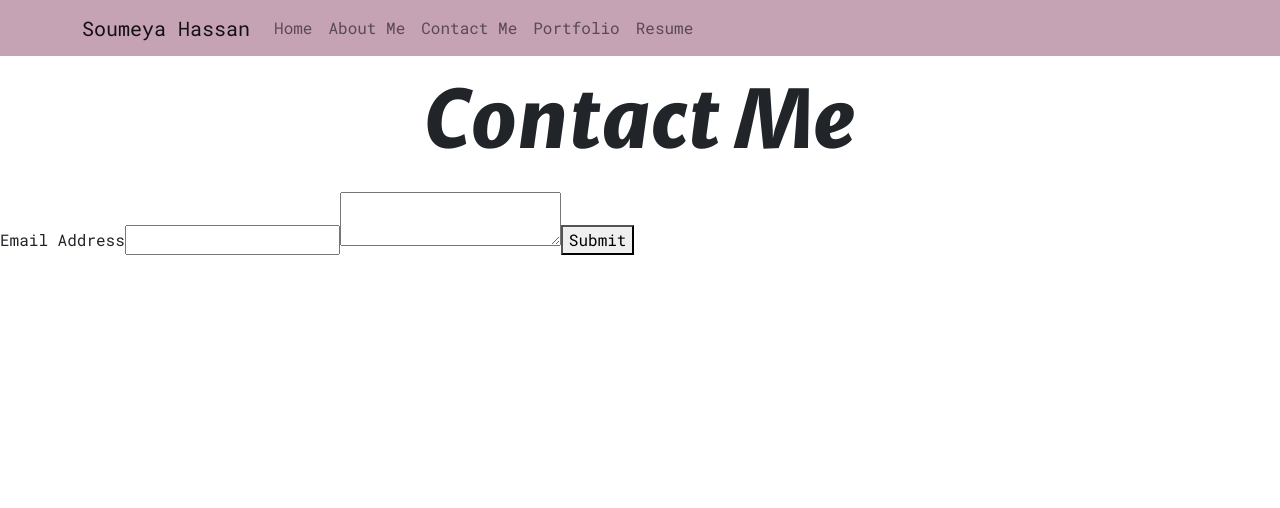
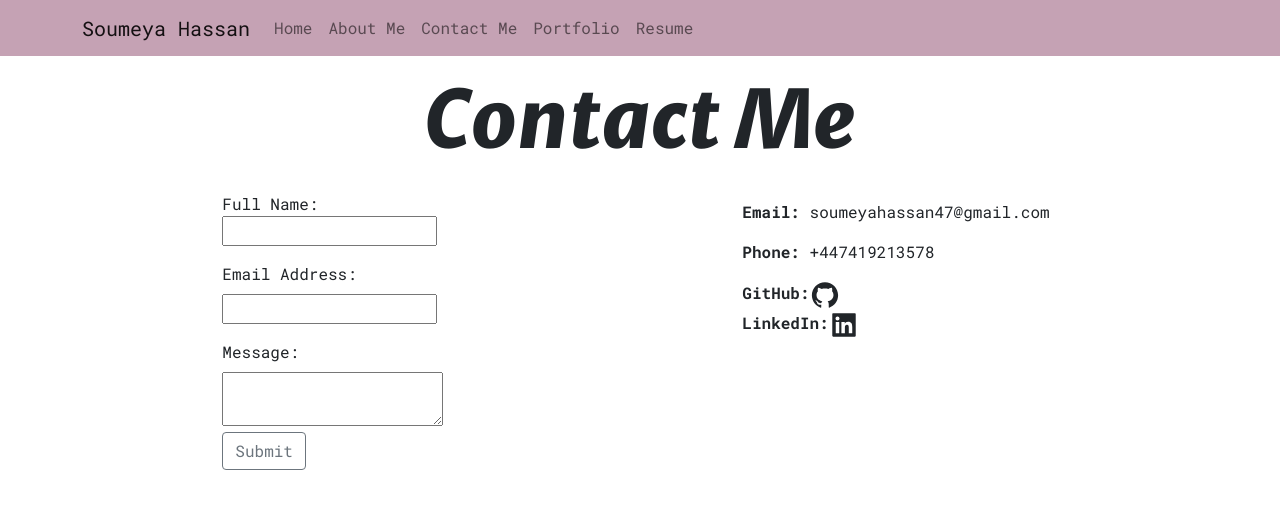
Before and after one commit to SoumeyaH/react-portfolio, a React (Create React App) app: page /contact-me in a window 1280 px wide. Shown: the top 508 px of the page. Built offline with nearby package versions, Linux system fonts and the light colour scheme; a web font is replaced by a local one.

Commit message:
styled contact page

```diff
--- a/package.json
+++ b/package.json
@@ -13,6 +13,7 @@
     "react": "^17.0.2",
     "react-bootstrap": "^2.0.0-beta.4",
     "react-dom": "^17.0.2",
+    "react-icons": "^4.2.0",
     "react-router-dom": "^5.2.0",
     "react-scripts": "4.0.3",
     "web-vitals": "^1.1.2"
--- a/src/App.css
+++ b/src/App.css
@@ -3,3 +3,8 @@
 * {
   font-family: "Roboto Mono", monospace;
 }
+
+a {
+  text-decoration: none;
+  color: inherit;
+}
--- /dev/null
+++ b/src/components/ContactForm/ContactForm.css
@@ -0,0 +1,3 @@
+.form-label {
+  margin-top: 1rem;
+}
--- /dev/null
+++ b/src/components/ContactForm/index.js
@@ -0,0 +1,115 @@
+import React from "react";
+import { useForm, ValidationError } from "@formspree/react";
+import Button from "react-bootstrap/Button";
+
+import "./ContactForm.css";
+
+const ContactForm = () => {
+  const [state, handleSubmit] = useForm("mjvjawnb");
+  if (state.succeeded) {
+    return <p>Thanks for joining!</p>;
+  }
+
+  return (
+    <form onSubmit={handleSubmit}>
+      <div>
+        <div>
+          <label htmlFor="name">Full Name:</label>
+        </div>
+        <input id="name" type="text" name="name" />
+        <ValidationError prefix="Name" field="name" errors={state.errors} />
+      </div>
+      <div>
+        <div>
+          <label className="form-label" htmlFor="email">
+            Email Address:
+          </label>
+        </div>
+        <input id="email" type="email" name="email" />
+        <ValidationError prefix="Email" field="email" errors={state.errors} />
+      </div>
+      <div>
+        <div>
+          <label className="form-label" htmlFor="message">
+            Message:
+          </label>
+        </div>
+        <textarea id="message" name="message" />
+        <ValidationError
+          prefix="Message"
+          field="message"
+          errors={state.errors}
+        />
+      </div>
+      <Button
+        variant="outline-secondary"
+        type="submit"
+        disabled={state.submitting}
+      >
+        Submit
+      </Button>
+    </form>
+  );
+};
+
+export default ContactForm;
+
+<form class="mx-2">
+  <div class="row">
+    <div class="col-md my-2">
+      <div class="form-floating">
+        <input
+          type="text"
+          aria-label="First name"
+          class="form-control"
+          id="floatingInputGrid"
+          placeholder="First Name"
+        />
+        <label for="floatingInputGrid">First Name</label>
+      </div>
+    </div>
+    <div class="col-md my-2">
+      <div class="form-floating">
+        <input
+          type="text"
+          class="form-control"
+          id="floatingInputGrid"
+          placeholder="Surname"
+        />
+        <label for="floatingInputGrid">Surname</label>
+      </div>
+    </div>
+  </div>
+  <div class="form-floating my-2">
+    <input
+      type="email"
+      class="form-control"
+      id="floatingInputGrid"
+      placeholder="name@example.com"
+    />
+    <label for="floatingInputGrid">Email address</label>
+  </div>
+  <div class="form-floating mt-4">
+    <input
+      type="text"
+      class="form-control"
+      id="floatingInputGrid"
+      placeholder="subject"
+    />
+    <label for="floatingInputGrid">Subject</label>
+  </div>
+  <div class="form-floating mt-4">
+    <textarea
+      class="form-control"
+      placeholder="Leave a comment here"
+      id="floatingTextarea2"
+      style="height: 100px"
+    ></textarea>
+    <label for="floatingTextarea2">Message</label>
+  </div>
+  <div class="text-center mx-auto my-3">
+    <button type="button" class="btn btn-primary" disabled>
+      Submit
+    </button>
+  </div>
+</form>;
--- /dev/null
+++ b/src/pages/ContactMePage/ContactMePage.css
@@ -0,0 +1,9 @@
+.contact-me-container {
+  display: flex;
+  flex-wrap: wrap;
+  justify-content: center;
+}
+
+.contact-form-container {
+  flex-basis: 40%;
+}
--- a/src/pages/ContactMePage/index.js
+++ b/src/pages/ContactMePage/index.js
@@ -1,30 +1,52 @@
-import React from "react";
-import { useForm, ValidationError } from "@formspree/react";
+import { AiFillGithub, AiFillLinkedin } from "react-icons/ai";
 
 import Title from "../../components/Title";
+import ContactForm from "../../components/ContactForm";
+
+import "./ContactMePage.css";
 
 const ContactMePage = () => {
-  const [state, handleSubmit] = useForm("mjvjawnb");
-  if (state.succeeded) {
-    return <p>Thanks for joining!</p>;
-  }
   return (
     <div className="contact-me-page-container">
       <Title text="Contact Me" />
-      <form onSubmit={handleSubmit}>
-        <label htmlFor="email">Email Address</label>
-        <input id="email" type="email" name="email" />
-        <ValidationError prefix="Email" field="email" errors={state.errors} />
-        <textarea id="message" name="message" />
-        <ValidationError
-          prefix="Message"
-          field="message"
-          errors={state.errors}
-        />
-        <button type="submit" disabled={state.submitting}>
-          Submit
-        </button>
-      </form>
+      <main className="contact-me-container">
+        <div className="contact-form-container">
+          <ContactForm />
+        </div>
+        <aside class="m-2">
+          <p>
+            <strong>Email:</strong>
+            <a href="mailto:soumeyahassan47@gmail.com">
+              {" "}
+              soumeyahassan47@gmail.com
+            </a>
+          </p>
+          <p>
+            <strong>Phone:</strong> +447419213578
+          </p>
+          <div>
+            <div>
+              <span>
+                <strong>GitHub:</strong>
+              </span>
+              <a href="https://github.com/SoumeyaH" target="_blank">
+                <AiFillGithub size={30} />
+              </a>
+            </div>
+            <div>
+              <span>
+                <strong>LinkedIn:</strong>
+              </span>
+              <a
+                href="https://www.linkedin.com/in/soumeya-hassan"
+                target="_blank"
+              >
+                <AiFillLinkedin size={30} />
+              </a>
+            </div>
+          </div>
+        </aside>
+      </main>
     </div>
   );
 };
```
Also changed, not shown: 1 other file (tests, documents, lock files or other folders).
